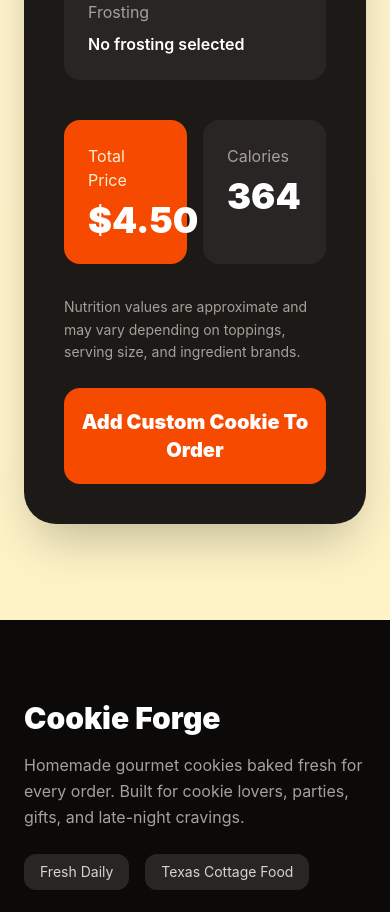
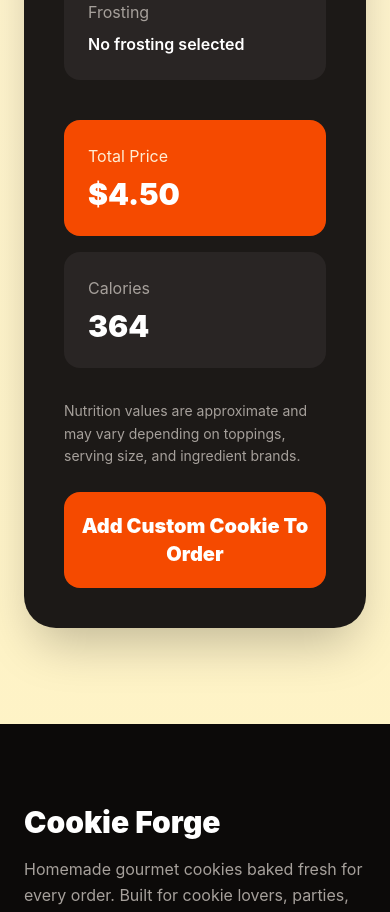
Before and after one commit to WugoBugp/sweet-crumbs-bakes, a React (Vite) app: page / in a window 390 px wide. Shown: the part 11060-11972 px from the top of the page. Built offline with nearby package versions, Linux system fonts and the light colour scheme.

Commit message:
Fix component import capitalization

```diff
--- a/src/App.jsx
+++ b/src/App.jsx
@@ -13,7 +13,11 @@ export default function App() {
   const addToCart = (item) => {
     setCartItems((currentItems) => [...currentItems, item])
   }
-
+const removeFromCart = (indexToRemove) => {
+  setCartItems((currentItems) =>
+    currentItems.filter((item, index) => index !== indexToRemove)
+  )
+}
   return (
     <div className="bg-amber-50 min-h-screen">
       <button
@@ -66,6 +70,12 @@ export default function App() {
               <p className="font-black text-orange-600 mt-3">
                 ${Number(item.price).toFixed(2)}
               </p>
+              <button
+  onClick={() => removeFromCart(index)}
+  className="mt-3 w-full bg-red-100 hover:bg-red-200 text-red-700 py-2 rounded-xl font-bold transition"
+>
+  Remove
+</button>
             </div>
           ))}
         </div>
--- a/src/Components/OrderSummary.jsx
+++ b/src/Components/OrderSummary.jsx
@@ -48,15 +48,15 @@ export default function OrderSummary({
         </div>
       </div>
 
-      <div className="grid grid-cols-2 gap-4 mb-8">
+      <div className="grid grid-cols-1 sm:grid-cols-2 gap-4 mb-8">
         <div className="bg-orange-600 rounded-2xl p-6">
           <p className="text-orange-100 mb-2">Total Price</p>
-          <p className="text-4xl font-black">${totalPrice.toFixed(2)}</p>
+          <p className="text-3xl sm:text-4xl font-black break-words">${totalPrice.toFixed(2)}</p>
         </div>
 
         <div className="bg-stone-800 rounded-2xl p-6">
           <p className="text-stone-400 mb-2">Calories</p>
-          <p className="text-4xl font-black">{totalCalories}</p>
+          <p className="text-3xl sm:text-4xl font-black break-words">{totalCalories}</p>
         </div>
       </div>
 
```
